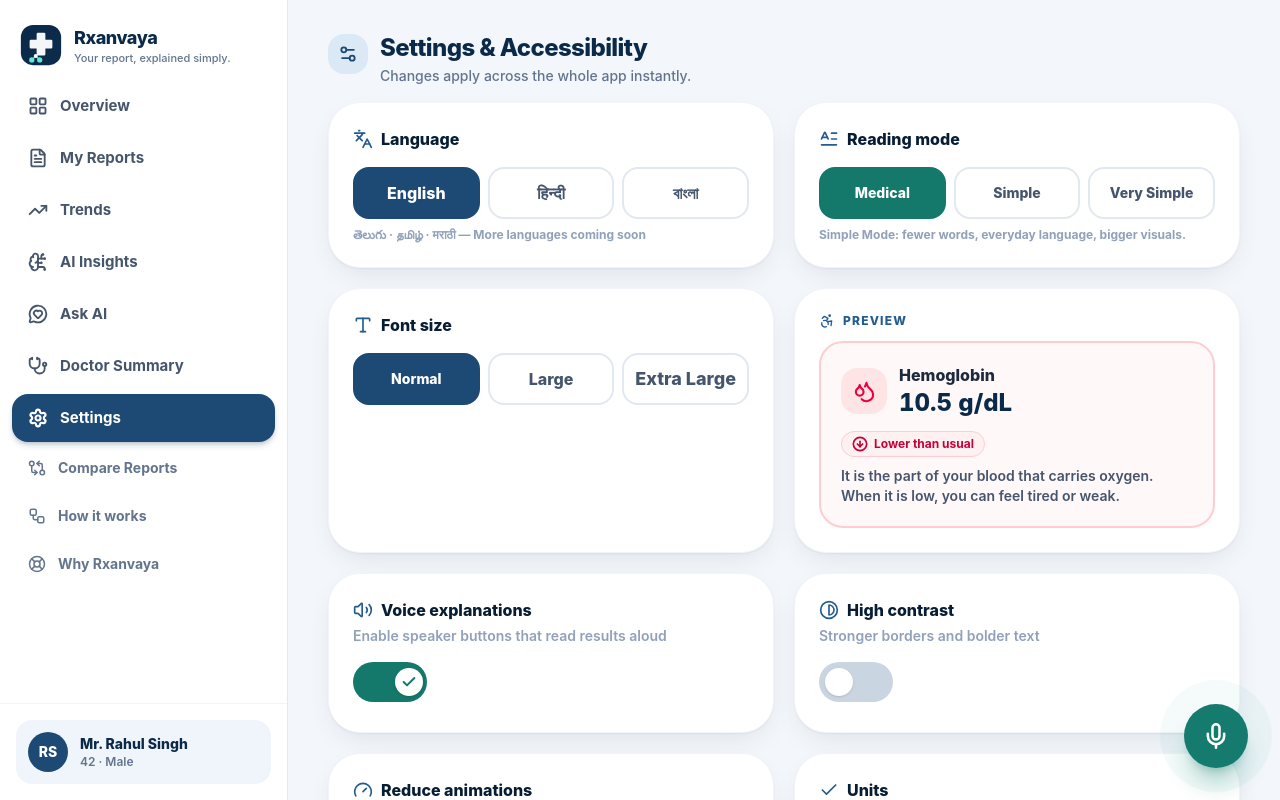
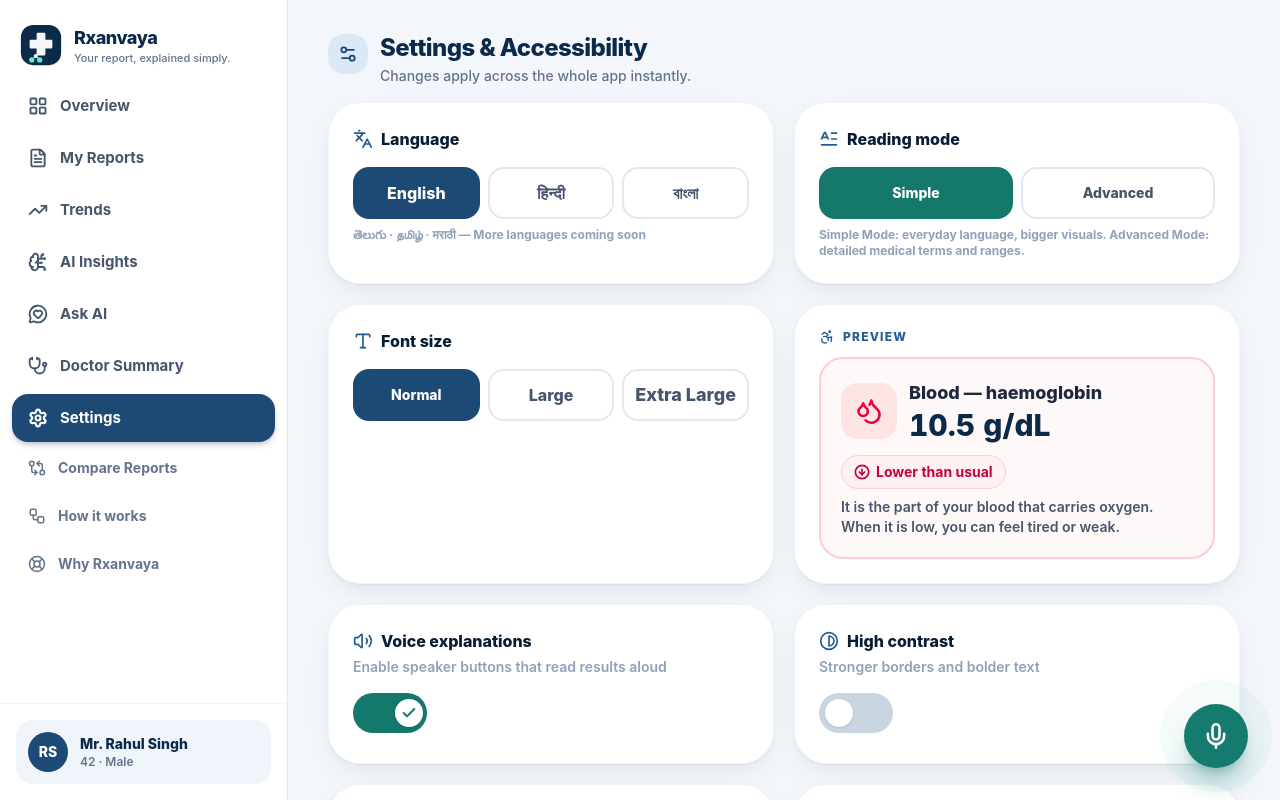
Before and after one commit to yashsva133/anvaya, a Next.js app: page /settings in a window 1280 px wide. Shown: the top 800 px of the page. Built offline with nearby package versions, Linux system fonts and the light colour scheme.

Commit message:
Refactor reading modes: update to Simple and Advanced modes

```diff
--- a/src/app/dashboard/page.tsx
+++ b/src/app/dashboard/page.tsx
@@ -44,9 +44,8 @@ import {
 } from "@/lib/data";
 
 const MODES = [
-  { id: "standard", key: "settings.standard" },
   { id: "simple", key: "mode.simple" },
-  { id: "very", key: "mode.very" },
+  { id: "advanced", key: "mode.advanced" },
 ] as const;
 
 export default function DashboardPage() {
@@ -453,11 +452,9 @@ function PriorityCard({ entry, index, hi }: { entry: ReportEntry; index: number;
 function ResultCard({ entry }: { entry: ReportEntry }) {
   const { t, s } = useI18n();
   const def = TESTS[entry.test];
-  const very = s.mode === "very";
   const simple = s.mode === "simple";
-  const hi = s.lang === "hi";
   const c = statusClasses(entry.status);
-  const name = s.mode === "standard" ? pick(def.name, s.lang) : pick(def.simple, s.lang);
+  const name = s.mode === "advanced" ? pick(def.name, s.lang) : pick(def.simple, s.lang);
 
   return (
     <Link
@@ -465,35 +462,24 @@ function ResultCard({ entry }: { entry: ReportEntry }) {
       className={`card-shadow group rounded-3xl border bg-white p-4 transition hover:-translate-y-0.5 hover:border-brand-300 ${c.border}`}
     >
       <div className="flex items-center gap-3.5">
-        <TestIcon testId={entry.test} size={very ? 58 : 46} />
+        <TestIcon testId={entry.test} size={simple ? 56 : 44} />
         <div className="min-w-0 flex-1">
-          <p className={`truncate font-extrabold text-slate-800 ${very ? "text-xl" : "text-[15px]"}`}>
+          <p className={`truncate font-extrabold text-slate-800 ${simple ? "text-lg" : "text-[15px]"}`}>
             {name}
           </p>
-          {!very && (
+          {!simple && (
             <p className="text-[11px] font-bold text-slate-400">{def.ref.text}</p>
           )}
         </div>
         <ChevronRight className="h-5 w-5 shrink-0 text-slate-300 transition group-hover:translate-x-0.5 group-hover:text-brand-600" />
       </div>
       <div className="mt-3 flex items-end justify-between gap-2">
-        <p className={`tabular font-extrabold text-brand-900 ${very ? "text-4xl" : "text-2xl"}`}>
+        <p className={`tabular font-extrabold text-brand-900 ${simple ? "text-3xl" : "text-2xl"}`}>
           {fmtValue(entry.value)}
           <span className="ml-1 text-xs font-bold text-slate-400">{def.unit}</span>
         </p>
         <StatusPill status={entry.status} size="sm" />
       </div>
-      {very && (
-        <p className={`mt-2 text-base font-bold leading-snug ${c.text}`}>
-          {entry.status === "normal"
-            ? t("status.within")
-            : entry.status === "low"
-              ? t("status.low")
-              : entry.status === "high"
-                ? t("status.high")
-                : t("status.borderline")}
-        </p>
-      )}
       {simple && (
         <p className="mt-2 text-sm font-semibold text-slate-500">
           {pick({ en: def.what.vs_en, hi: def.what.vs_hi }, s.lang)}
--- a/src/app/settings/page.tsx
+++ b/src/app/settings/page.tsx
@@ -96,12 +96,11 @@ export default function SettingsPage() {
 
           {/* reading mode */}
           <SettingCard icon={LetterText} title={t("settings.reading")}>
-            <div className="grid grid-cols-3 gap-2">
+            <div className="grid grid-cols-2 gap-2">
               {(
                 [
-                  ["standard", t("mode.medical")],
                   ["simple", t("mode.simple")],
-                  ["very", t("mode.very")],
+                  ["advanced", t("mode.advanced")],
                 ] as [ReadingMode, string][]
               ).map(([m, label]) => (
                 <button
@@ -123,8 +122,8 @@ export default function SettingsPage() {
             </div>
             <p className="mt-2 text-xs font-bold text-slate-400">
               {hi
-                ? "सरल मोड: कम शब्द, बड़े अक्षर, रोज़मर्रा की भाषा।"
-                : "Simple Mode: fewer words, everyday language, bigger visuals."}
+                ? "सरल मोड: आसान भाषा, बड़े दृश्य। विस्तृत मोड: डॉक्टरी विवरण और संदर्भ सीमा।"
+                : "Simple Mode: everyday language, bigger visuals. Advanced Mode: detailed medical terms and ranges."}
             </p>
           </SettingCard>
 
@@ -170,18 +169,18 @@ export default function SettingsPage() {
               className="mt-3 rounded-3xl border-2 border-rose-200 bg-rose-50/50 p-4 sm:p-5"
             >
               <div className="flex items-center gap-3">
-                <TestIcon testId="hemoglobin" size={s.mode === "very" ? 60 : 46} />
+                <TestIcon testId="hemoglobin" size={s.mode === "simple" ? 56 : 44} />
                 <div className="min-w-0 flex-1">
                   <p
                     className={`truncate font-extrabold text-slate-800 ${
-                      s.mode === "very" ? "text-xl" : "text-base"
+                      s.mode === "simple" ? "text-lg" : "text-base"
                     }`}
                   >
-                    {s.mode === "standard" ? pick(hb.name, s.lang) : pick(hb.simple, s.lang)}
+                    {s.mode === "advanced" ? pick(hb.name, s.lang) : pick(hb.simple, s.lang)}
                   </p>
                   <p
                     className={`tabular font-extrabold text-brand-900 ${
-                      s.mode === "very" ? "text-3xl sm:text-4xl" : "text-xl sm:text-2xl"
+                      s.mode === "simple" ? "text-2xl sm:text-3xl" : "text-xl sm:text-2xl"
                     }`}
                   >
                     10.5 g/dL
@@ -189,10 +188,10 @@ export default function SettingsPage() {
                 </div>
               </div>
               <div className="mt-3">
-                <StatusPill status="low" size={s.mode === "very" ? "md" : "sm"} />
+                <StatusPill status="low" size={s.mode === "simple" ? "md" : "sm"} />
               </div>
               <p className="mt-2 text-sm font-semibold text-slate-600">
-                {pick({ en: hb.what.vs_en, hi: hb.what.vs_hi }, s.lang)}
+                {pick({ en: s.mode === "advanced" ? hb.what.en : hb.what.vs_en, hi: s.mode === "advanced" ? hb.what.hi : hb.what.vs_hi }, s.lang)}
               </p>
             </motion.div>
           </div>
--- a/src/app/test/[id]/page.tsx
+++ b/src/app/test/[id]/page.tsx
@@ -32,9 +32,8 @@ import { useI18n, pick } from "@/lib/i18n";
 import { LATEST, SOURCES, TESTS, fmtValue, latestEntry } from "@/lib/data";
 
 const LEVELS = [
-  { id: "standard", key: "mode.medical" },
   { id: "simple", key: "mode.simple" },
-  { id: "very", key: "mode.very" },
+  { id: "advanced", key: "mode.advanced" },
 ] as const;
 
 export default function TestDetailPage() {
@@ -55,9 +54,9 @@ export default function TestDetailPage() {
   const hi = s.lang === "hi";
   const level = s.mode;
   const whatText =
-    level === "standard" ? def.what.med : hi ? (level === "very" ? def.what.vs_hi : def.what.hi) : level === "very" ? def.what.vs_en : def.what.en;
-  const whyText = hi ? def.why.hi : level === "very" ? def.why.vs_en : def.why.en;
-  const todoText = hi ? def.todo.hi : level === "very" ? def.todo.vs_en : def.todo.en;
+    level === "advanced" ? (def.what.med || (hi ? def.what.hi : def.what.en)) : hi ? def.what.vs_hi : def.what.vs_en;
+  const whyText = level === "advanced" ? (hi ? def.why.hi : def.why.en) : hi ? def.why.hi : def.why.vs_en;
+  const todoText = level === "advanced" ? (hi ? def.todo.hi : def.todo.en) : hi ? def.todo.hi : def.todo.vs_en;
   const causesText = pick(def.causes, s.lang);
   const sources = def.sources
     .map((id) => SOURCES.find((x) => x.id === id))
@@ -89,7 +88,7 @@ export default function TestDetailPage() {
                 <TestIcon testId={def.id} size={64} />
                 <div>
                   <h1 className="text-2xl font-extrabold tracking-tight text-brand-950 md:text-3xl">
-                    {s.mode === "standard" ? pick(def.name, s.lang) : pick(def.simple, s.lang)}
+                    {s.mode === "advanced" ? pick(def.name, s.lang) : pick(def.simple, s.lang)}
                   </h1>
                   <p className="text-sm font-bold text-slate-400">
                     {t("test.refRange")}: {def.ref.text}
@@ -135,10 +134,10 @@ export default function TestDetailPage() {
                 <HelpCircle className="h-4 w-4" />
                 {t("test.whatIs")}
               </p>
-              <p className={`mt-2 font-semibold leading-relaxed text-slate-700 ${level === "very" ? "text-lg" : "text-[15px]"}`}>
+              <p className={`mt-2 font-semibold leading-relaxed text-slate-700 ${level === "simple" ? "text-lg" : "text-[15px]"}`}>
                 {whatText}
               </p>
-              <p className={`mt-3 font-bold leading-relaxed text-slate-800 ${level === "very" ? "text-lg" : "text-[15px]"}`}>
+              <p className={`mt-3 font-bold leading-relaxed text-slate-800 ${level === "simple" ? "text-lg" : "text-[15px]"}`}>
                 {whyText}
               </p>
             </div>
--- a/src/components/core.tsx
+++ b/src/components/core.tsx
@@ -850,7 +850,7 @@ export function ChipLink({
 
 export function pickTestName(test: TestDef, mode: string, lang: "en" | "hi" | "bn"): string {
   const L = lang === "hi" ? "hi" : "en";
-  return mode === "standard" ? test.name[L as "en" | "hi"] : test.simple[L as "en" | "hi"];
+  return mode === "advanced" ? test.name[L as "en" | "hi"] : test.simple[L as "en" | "hi"];
 }
 
 export { pick };
--- a/src/lib/i18n.tsx
+++ b/src/lib/i18n.tsx
@@ -13,7 +13,7 @@ import {
 } from "react";
 
 export type LangCode = "en" | "hi" | "bn";
-export type ReadingMode = "standard" | "simple" | "very";
+export type ReadingMode = "simple" | "advanced";
 
 export interface AppSettings {
   lang: LangCode;
@@ -26,7 +26,7 @@ export interface AppSettings {
 
 const DEFAULTS: AppSettings = {
   lang: "en",
-  mode: "standard",
+  mode: "simple",
   font: 0,
   voice: true,
   contrast: false,
@@ -165,9 +165,8 @@ const EN: Dict = {
   "test.normalZone": "Normal",
   "test.highZone": "High",
 
-  "mode.medical": "Medical",
   "mode.simple": "Simple",
-  "mode.very": "Very Simple",
+  "mode.advanced": "Advanced",
 
   "insights.title": "AI Insights",
   "insights.sub": "Patterns the AI found by connecting your results.",
@@ -399,9 +398,8 @@ const HI: Dict = {
   "test.normalZone": "सामान्य",
   "test.highZone": "अधिक",
 
-  "mode.medical": "चिकित्सकीय",
   "mode.simple": "सरल",
-  "mode.very": "बहुत सरल",
+  "mode.advanced": "विस्तृत",
 
   "insights.title": "AI इनसाइट्स",
   "insights.sub": "AI ने आपके परिणाम जोड़कर ये पैटर्न पाए।",
@@ -527,6 +525,8 @@ const BN: Dict = {
   "status.low": "স্বাভাবিকের চেয়ে কম",
   "dash.title": "আপনার রিপোর্ট",
   "dash.someAttention": "কিছু ফলাফলে মনোযোগ দরকার।",
+  "mode.simple": "সহজ",
+  "mode.advanced": "উন্নত",
   "disclaimer.short": "শুধুমাত্র শিক্ষামূলক তথ্য — রোগ নির্ণয় নয়। ডাক্তারের সাথে আলোচনা করুন।",
 };
 
@@ -550,7 +550,12 @@ export function I18nProvider({ children }: { children: ReactNode }) {
   useEffect(() => {
     try {
       const raw = localStorage.getItem(LS_KEY);
-      if (raw) setS({ ...DEFAULTS, ...JSON.parse(raw) });
+      if (raw) {
+        const parsed = JSON.parse(raw);
+        if (parsed.mode === "standard") parsed.mode = "advanced";
+        if (parsed.mode === "very") parsed.mode = "simple";
+        setS({ ...DEFAULTS, ...parsed });
+      }
     } catch {
       /* ignore */
     }
```
